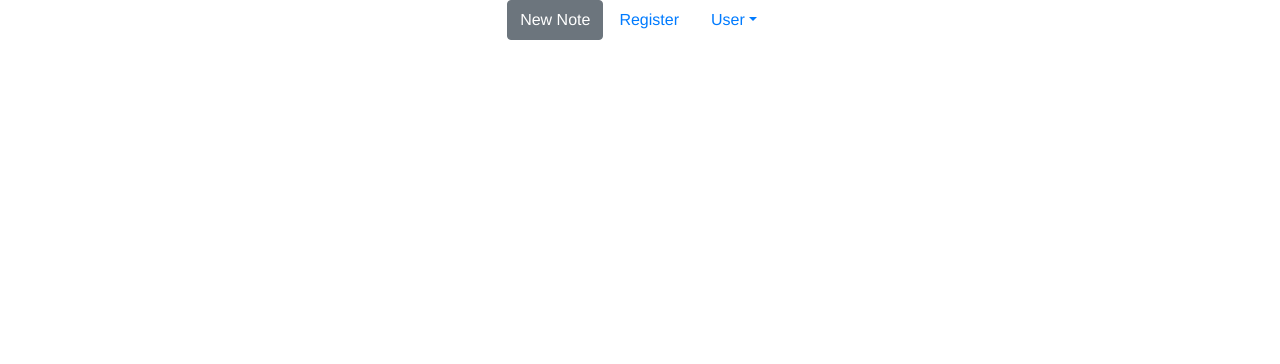
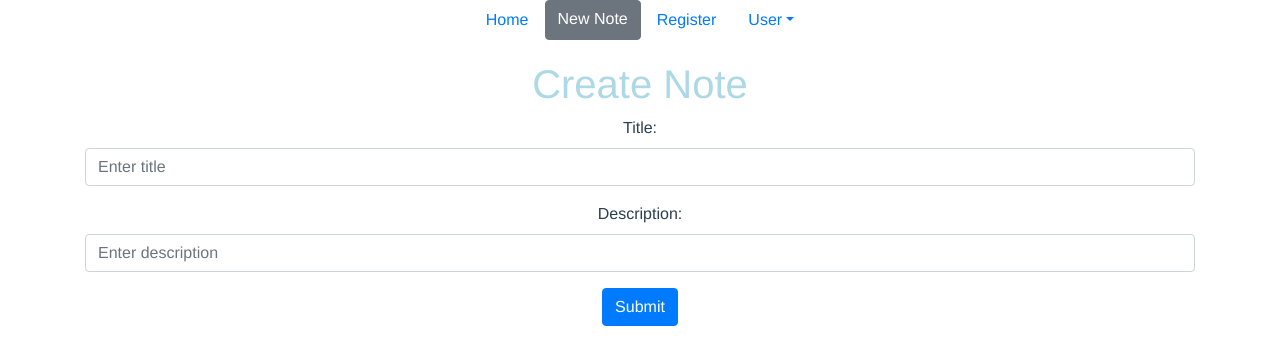
Before and after one commit to spno77/NoteApp, a Vue app in the folder frontend/: page /create in a window 1280 px wide. Shown: the top 364 px of the page. Built offline with nearby package versions, Linux system fonts and the light colour scheme.

Commit message:
Added Notes Components

```diff
--- a/frontend/src/components/Navbar.vue
+++ b/frontend/src/components/Navbar.vue
@@ -2,7 +2,9 @@
   <div>
    <b-nav class="fixed-top" align="center">
 
-     <b-button v-b-popover.hover.top="'Login to write a note'" title="Login">
+    <b-nav-item :to="{name: 'notes'}"> Home </b-nav-item>
+
+     <b-button :to="{name: 'create'}" v-b-popover.hover.top="'Login to write a note'" title="Login">
       New Note
     </b-button>
 
--- /dev/null
+++ b/frontend/src/components/NoteCreate.vue
@@ -0,0 +1,81 @@
+<template>
+    <div>
+        <div>
+             <h1 class="ti">   Create Note  </h1>
+         <b-container>
+          <b-form  v-if="show">
+      <b-form-group
+        id="input-group-1"
+        label="Title:"
+        label-for="input-1"
+      >
+        <b-form-input
+          id="input-1"
+          v-model="note.title"
+          required
+          placeholder="Enter title"
+        ></b-form-input>
+      </b-form-group>
+
+      <b-form-group id="input-group-2" label="Description:" label-for="input-2">
+        <b-form-input
+          id="input-2"
+          v-model="note.body"
+          required
+          placeholder="Enter description"
+        ></b-form-input>
+      </b-form-group>
+
+
+
+      <b-button  v-on:click="onSubmit" variant="primary">Submit</b-button>
+    </b-form>
+
+     </b-container>
+      </div>
+    </div>
+</template>
+
+
+<script>
+ import axios from 'axios';
+
+  export default {
+    data() {
+      return {
+
+        note:{
+          title: '',
+          body: '',
+         },
+
+        show: true
+      }
+    },
+
+    methods: {
+      onSubmit() {
+        axios
+          .post('http://127.0.0.1:8000/api/v1/notes/',
+           this.note)
+        this.$router.push('/')
+
+      },
+
+
+
+    }
+  }
+</script>
+
+
+<style scoped>
+
+.ti{
+
+  color: lightblue;
+  text-align: center;
+
+}
+
+</style>
--- /dev/null
+++ b/frontend/src/components/NoteList.vue
@@ -0,0 +1,63 @@
+<template>
+  <div>
+   <app />
+   <b-container>
+    <h1 class="ti"> Notes </h1>
+    <b-row align-v="center">
+        <b-col md="3" v-for="note in notes" :key="note.id">
+          <b-card
+
+            :title="note.title"
+            img-src = "https://picsum.photos/600/300/?image=25"
+            img-alt="Image"
+            img-top
+            tag="article"
+            style="max-width: 20rem;"
+            class="mb-2"
+           >
+            <b-card-text>
+              {{ note.body}}
+            </b-card-text>
+
+            <b-button href="#" variant="primary"> Info </b-button>
+          </b-card>
+        </b-col>
+    </b-row>
+  </b-container>
+  </div>
+</template>
+
+
+
+<script>
+import axios from 'axios';
+export default {
+  name: 'HouseList',
+
+  data(){
+    return {
+      notes: []
+    }
+  },
+  mounted(){
+    axios
+      .get('http://127.0.0.1:8000/api/v1/notes/')
+      .then(response => (this.notes = response.data))
+  }
+}
+</script>
+
+<style scoped>
+
+.ti{
+  color: lightblue;
+  text-align: center;
+}
+.ll {
+  max-width: 100%;
+  max-height: 80%;
+  width: auto;
+  display: block;
+  margin: 0 auto
+}
+</style>
--- a/frontend/src/main.js
+++ b/frontend/src/main.js
@@ -13,6 +13,9 @@ import VueRouter from 'vue-router'
 import RegisterUser from './components/RegisterUser.vue'
 import LoginUser from './components/LoginUser.vue'
 import Navbar from './components/Navbar.vue'
+import NoteList from './components/NoteList.vue'
+import NoteCreate from './components/NoteCreate.vue'
+
 
 
 Vue.use(axios)
@@ -40,6 +43,18 @@ const routes = [
 		component: LoginUser,
 		props: true
 	},
+	{
+		path: '/notes',
+		name: 'notes',
+		component: NoteList,
+		props: true
+	},
+	{
+		path: '/create',
+		name: 'create',
+		component: NoteCreate,
+		props: true
+	},
 
 ]
 
```
